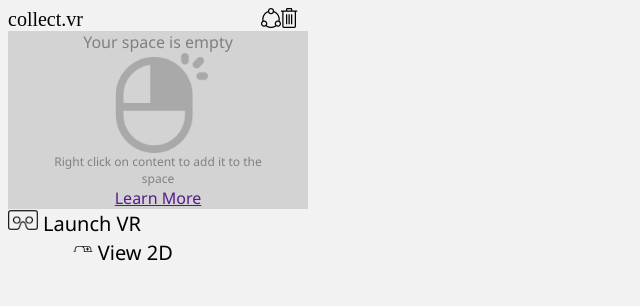
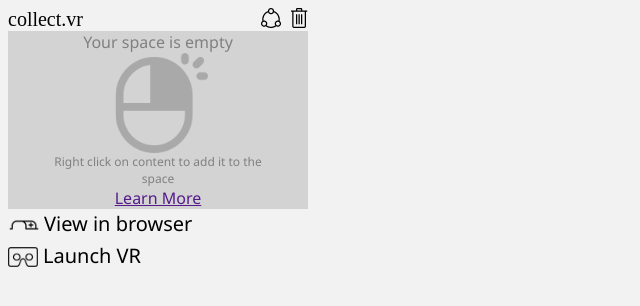
Before and after one commit to muinmomin/collect.vr, a plain HTML site: page popup.html in a window 1280 px wide. Shown: the whole page, without its empty margins (0-640 px from the left). Drawn offline with Linux system fonts and the light colour scheme.

Commit message:
"Minor UI Fixes"

```diff
--- a/popup.css
+++ b/popup.css
@@ -28,16 +28,15 @@ button
 #delete
 {
     float:right;
-    padding-right:10px;
 }
 #share
 {
     float:right;
+    padding-right:10px;
 }
-#view-2d
+#view
 {
-    margin-left: 19.6%;
-    padding-right:0;
+    margin-left: -5px;
 }
 #launch-vr
 {
@@ -74,12 +73,13 @@ button
 #new-tab-icon
 {
     padding-right: 5px;
-    height:20px;
-    width:20px;
+    height:30px;
+    width:30px;
     float:left;
 }
 #web-vr-icon
 {
+    padding-top:5px;
     padding-right:5px;
     height:20px;
     width:30px;
--- a/popup.html
+++ b/popup.html
@@ -21,8 +21,8 @@
             <div class="content-text"><a href="">Learn More</a></div>
         </div>
         <div id="bottom-buttons">
+            <button id="view" onclick=""><img id="new-tab-icon" src="docs/assets/NewTabIcon.png" />View in browser</button>
             <button id="launch-vr" onclick=""><img id="web-vr-icon" src="docs/assets/WebVRicon.png" />Launch VR</button>
-            <button id="view-2d" onclick=""><img id="new-tab-icon" src="docs/assets/NewTabIcon.png" />View 2D</button>
         </div>
     </div>
 </body>
```
